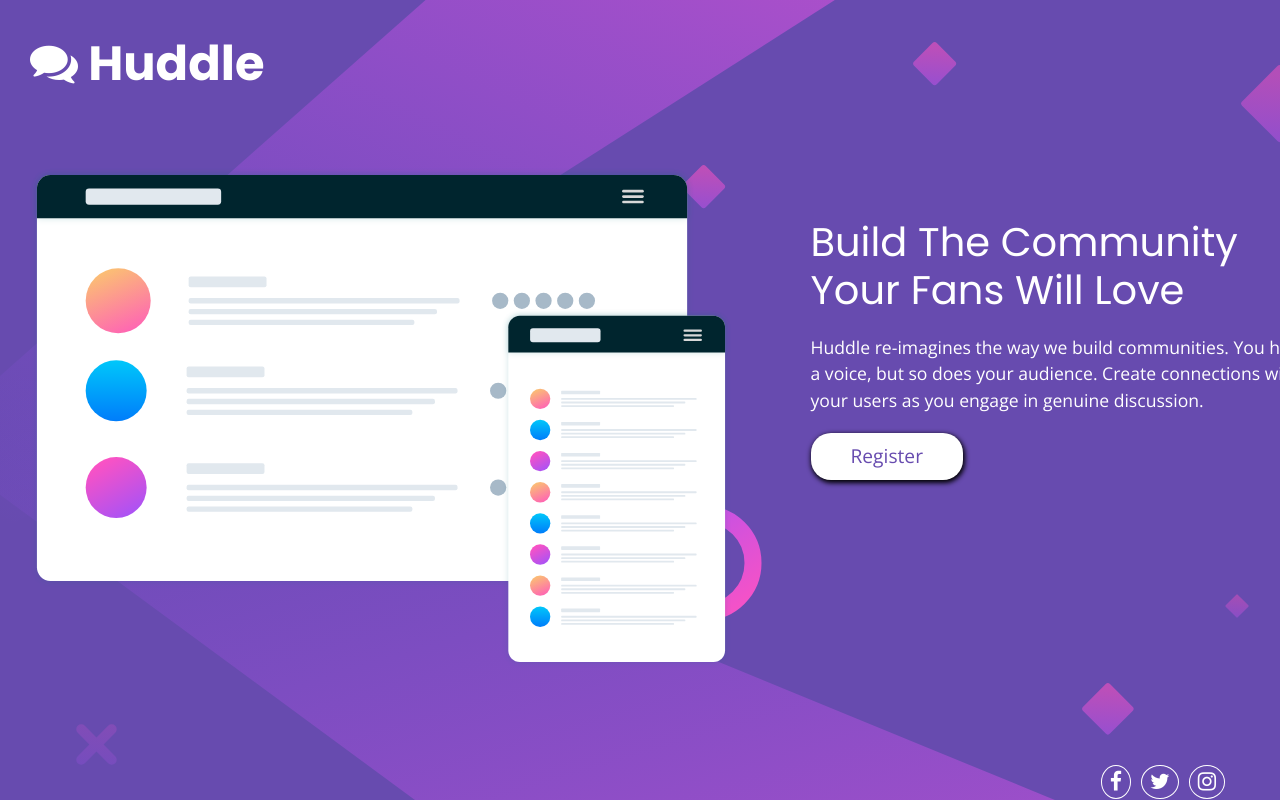
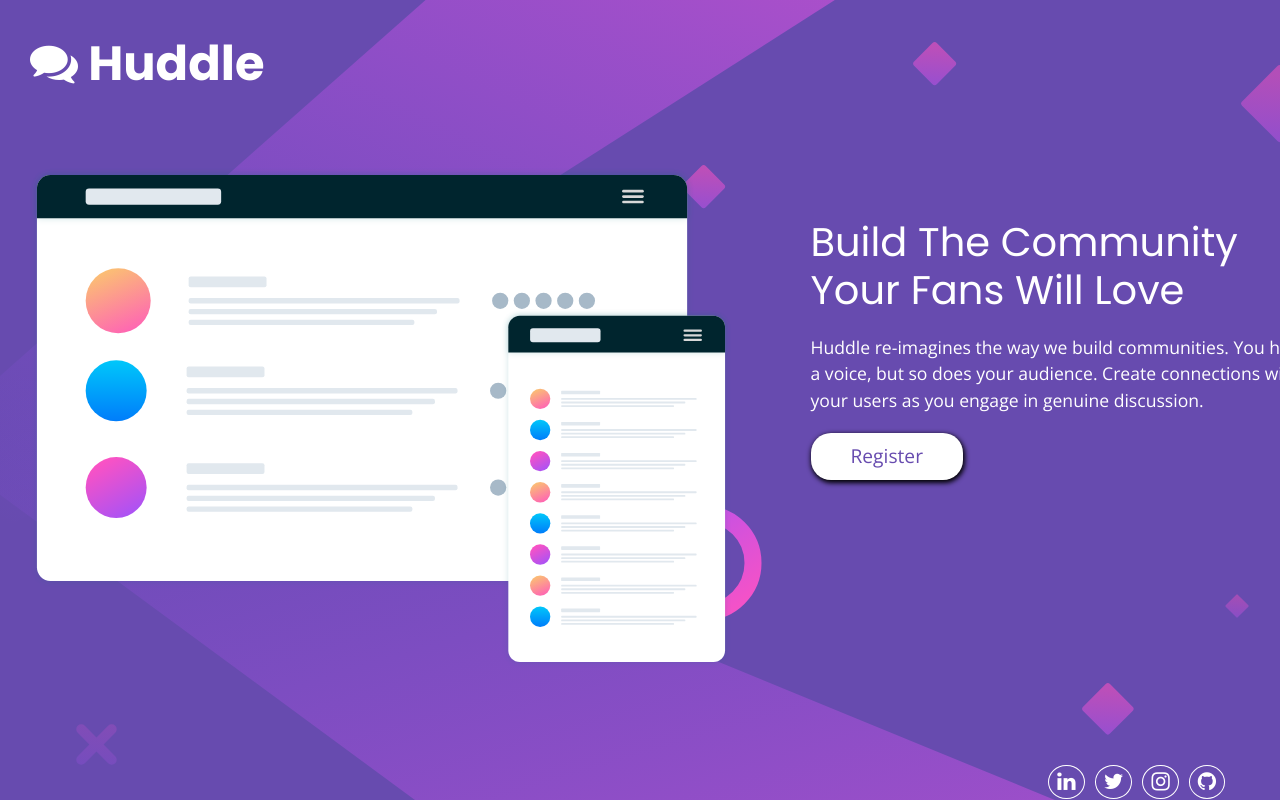
Before and after one commit to KenSparks-Dev/Huddle.v2, a React (Create React App) app: page / in a window 1280 px wide. Shown: the top 804 px of the page. Built offline with nearby package versions, Linux system fonts and the light colour scheme.

Commit message:
Animations/links update

```diff
--- a/src/components/Footer.js
+++ b/src/components/Footer.js
@@ -4,9 +4,10 @@
   render() {
     return (
         <div className="social-icons fadeIn-icons">
-        <span><i className="fa fa-facebook-f fa-lg"></i></span>
-        <span><i className="fa fa-twitter fa-lg"></i></span>
-          <span><i className="fa fa-instagram fa-lg"></i></span>
+        <a href="https://www.linkedin.com/in/kensparks90/" target="_blank" ><i className="fa fa-linkedin fa-lg"></i></a>
+        <a href="https://twitter.com/KenSparks90" target="_blank"><i className="fa fa-twitter fa-lg"></i></a>
+        <a href="https://www.instagram.com/kensparks90/" target="_blank"><i className="fa fa-instagram fa-lg"></i></a>
+        <a href="https://github.com/KenSparksDev/Huddle" target="_blank"><i className="fa fa-github fa-lg"></i></a>
         </div>
     )
   }
```
